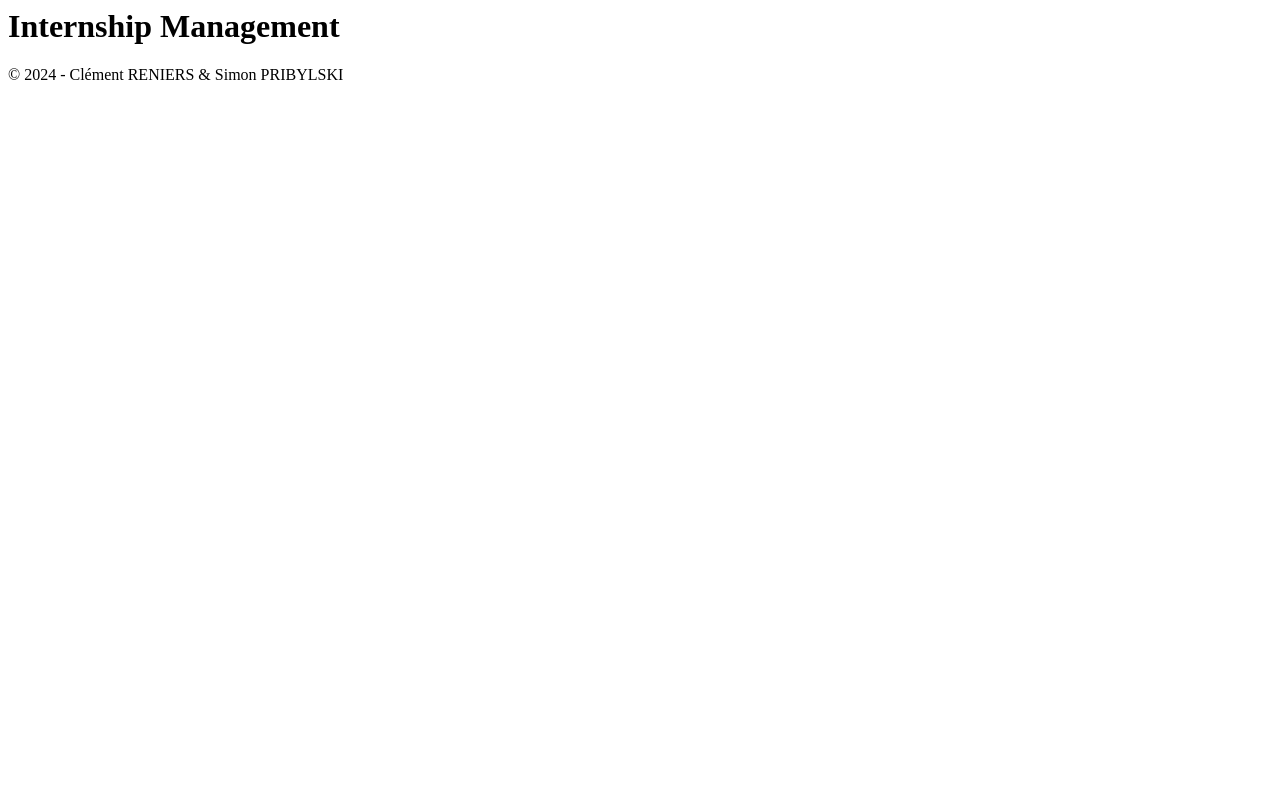
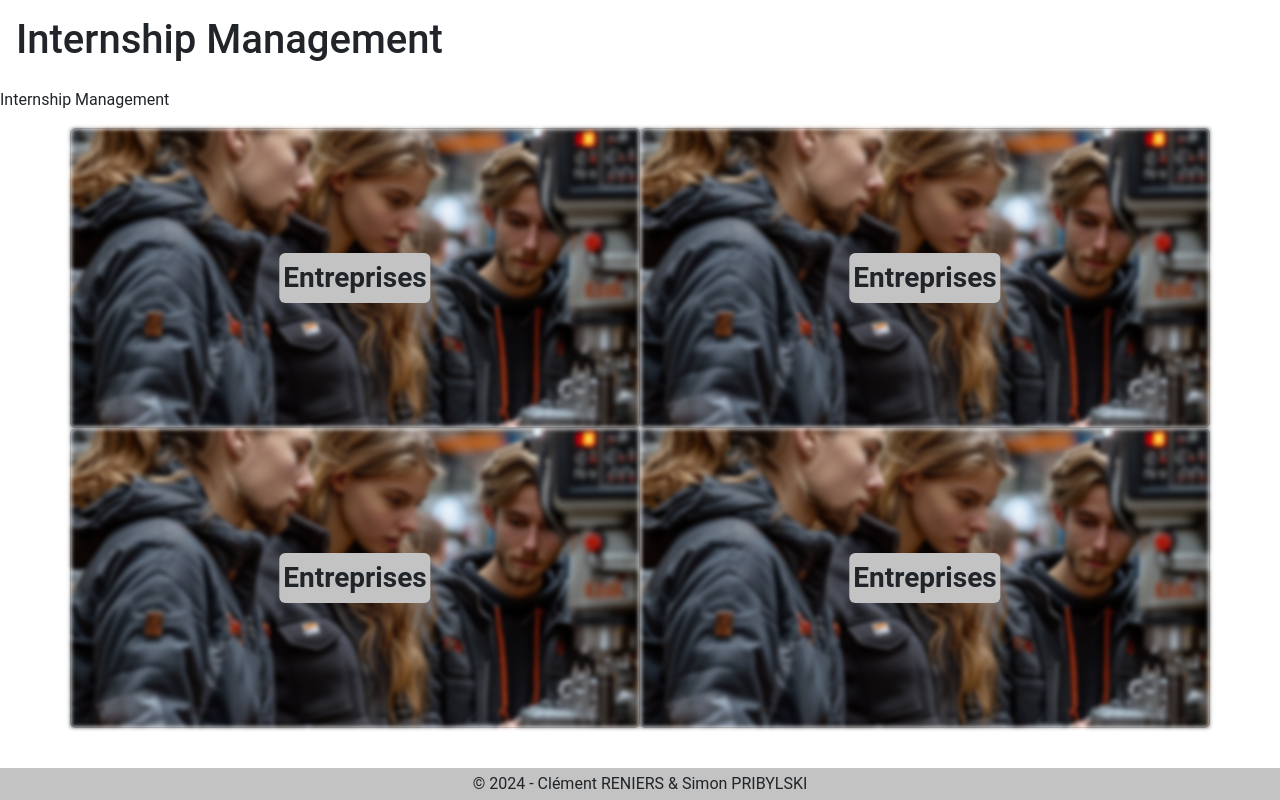
Before and after one commit to VirisOnGithub/internship-management, a PHP site: template templates/index.html.twig in a window 1280 px wide. Run offline with PHP 8.4, Linux system fonts and the light colour scheme; the template is opened without the code that fills it, so the values that code supplies are empty; some libraries are stand-ins or nearby versions.

Commit message:
index: modified css

```diff
--- /dev/null
+++ b/package.json
@@ -0,0 +1,5 @@
+{
+  "dependencies": {
+    "bootstrap": "^5.3.3"
+  }
+}
--- a/templates/base.html.twig
+++ b/templates/base.html.twig
@@ -1,14 +1,17 @@
 <html>
     <head>
         <title>{% block title %}Internship Management{% endblock %}</title>
+        <link rel="stylesheet" href="../public/css/index.css">
+        <link rel="stylesheet" href="../public/css/main.css">
     </head>
     <body>
-        <header>
+        <header class="p-3">
             <h1>Internship Management</h1>
         </header>
         {% block content %}{% endblock %}
-        <footer>
-            <p>&copy; {{"now"|date("Y")}} - Clément RENIERS &amp; Simon PRIBYLSKI</p>
+        <footer class="footer fixed-bottom d-flex justify-content-center align-items-center bg-primary">
+            <p class="my-1 text-dark">&copy; {{"now"|date("Y")}} - Clément RENIERS &amp; Simon PRIBYLSKI</p>
         </footer>
+        <script src="https://cdn.jsdelivr.net/npm/bootstrap@5.3.3/dist/js/bootstrap.bundle.min.js" integrity="sha384-YvpcrYf0tY3lHB60NNkmXc5s9fDVZLESaAA55NDzOxhy9GkcIdslK1eN7N6jIeHz" crossorigin="anonymous"></script>
     </body>
 </html>
--- a/templates/index.html.twig
+++ b/templates/index.html.twig
@@ -1,5 +1,15 @@
 {% extends "base.html.twig" %}
 
 {% block content %}
-
+    <p>Internship Management</p>
+    <div class="container">
+        <div class="row">
+            {% for i in 1..4 %}
+                <a class="col-md-6 position-relative m-0 p-0 hero border border-primary rounded" style="height: 300px;">
+                    <img src="../public/img/stages.webp" alt="Stages" class="img-fluid w-100 h-100 object-fit-cover" id="stages">
+                    <p class="position-absolute top-50 start-50 translate-middle text-dark fw-bold fs-3 bg-primary p-1 rounded">Entreprises</p>
+                </a>
+            {% endfor %}
+        </div>
+    </div>
 {% endblock %}
```
Also changed, not shown: package-lock.json (added), public/img/stages.webp (added), 1 other file.
